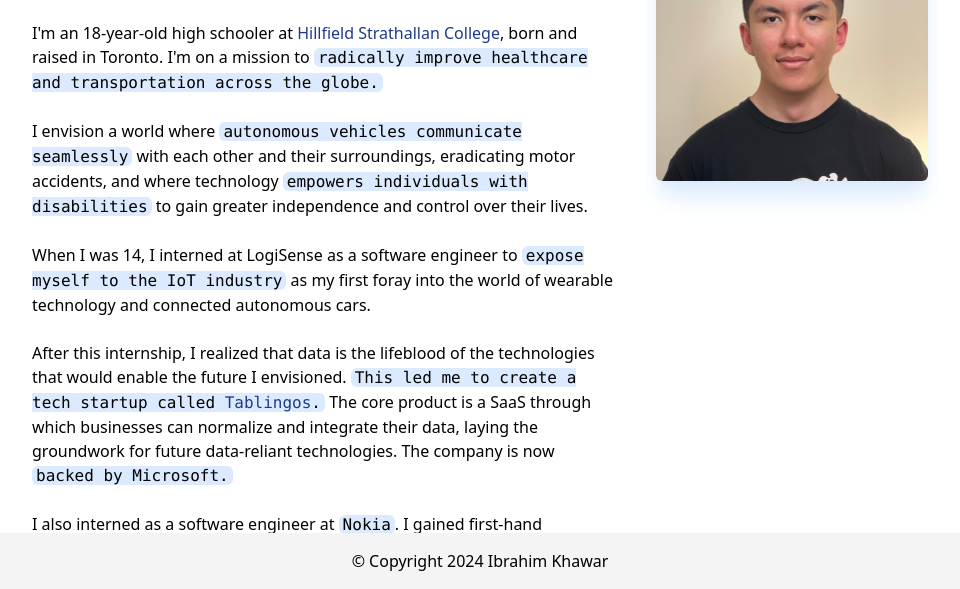
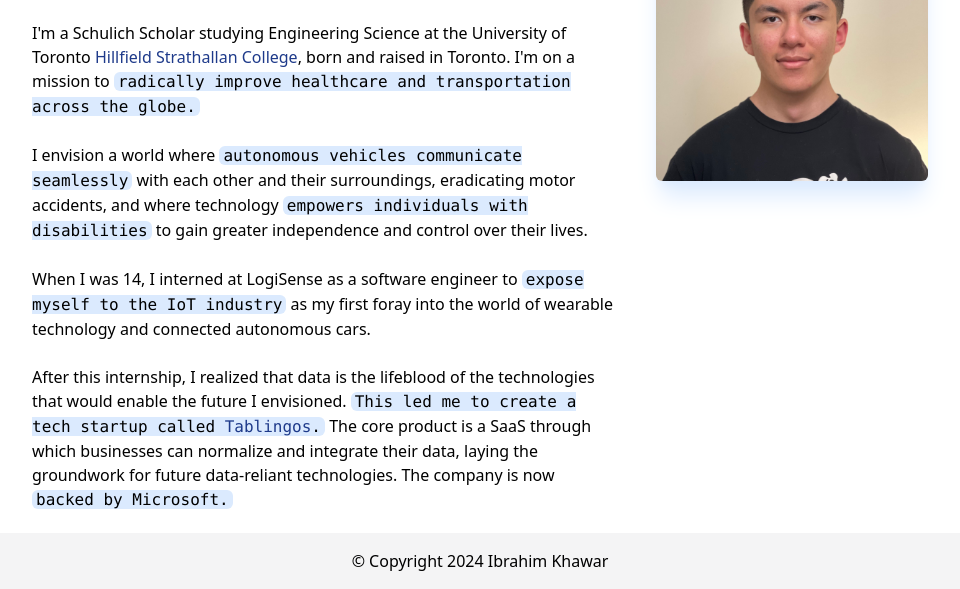
Before and after one commit to Ibrahim925/Ibrahim-Khawar, a plain HTML site: page index.html in a window 1280 px wide. Shown: the part 211-800 px from the top of the page, without its empty margins (160-1120 px from the left). Drawn offline with nearby package versions, Linux system fonts and the light colour scheme.

Commit message:
update age

```diff
--- a/index.html
+++ b/index.html
@@ -68,7 +68,7 @@
 					<p class="opacity-80">Nice to meet you!</p>
 					<br />
 					<p>
-						I'm an 18-year-old high schooler at
+						I'm a Schulich Scholar studying Engineering Science at the University of Toronto
 						<a
 							href="https://www.hsc.on.ca"
 							target="_blank"
```
